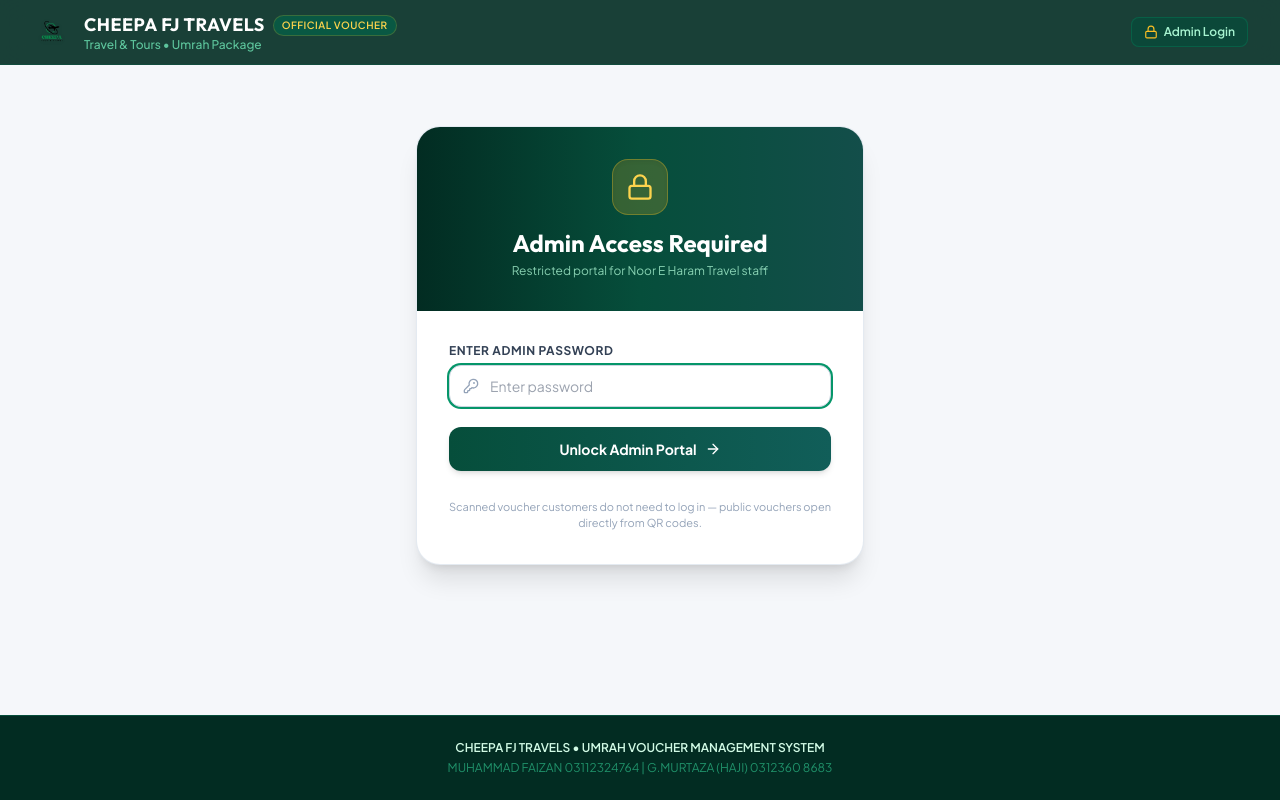
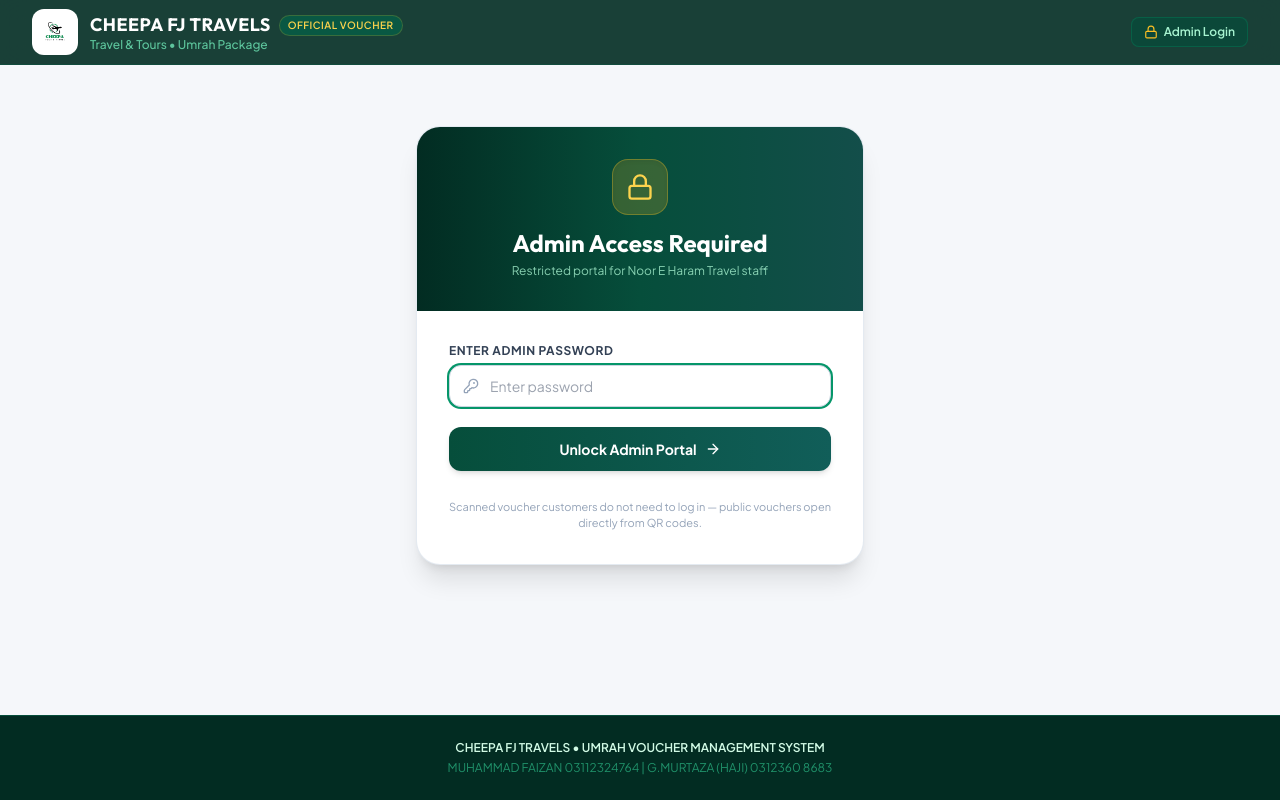
Before and after one commit to Madni112/Cheepa-Travels, a Next.js app: page / in a window 1280 px wide. Built offline with nearby package versions, Linux system fonts and the light colour scheme; no server answers; the database is empty; a web font is replaced by a local one.

Commit message:
Clean up card titles, hero text, and enhance navbar logo contrast for Cheepa FJ Travels

```diff
--- a/app/page.jsx
+++ b/app/page.jsx
@@ -95,13 +95,13 @@
             <div className="space-y-2 max-w-2xl">
               <div className="inline-flex items-center gap-2 px-3 py-1 rounded-full bg-emerald-800/80 text-amber-300 text-xs font-semibold border border-amber-400/20 backdrop-blur-sm">
                 <Sparkles className="w-3.5 h-3.5 text-amber-400" />
-                <span>Next.js QR Code Voucher Portal</span>
+                <span>Cheepa FJ Travels Portal</span>
               </div>
               <h1 className="text-3xl sm:text-4xl lg:text-5xl font-extrabold font-heading tracking-tight text-white">
                 Umrah Package Vouchers &amp; QR Verification
               </h1>
               <p className="text-emerald-200/90 text-sm sm:text-base leading-relaxed">
-                Complete digitised records for all <strong>12 vouchers</strong> from <span className="text-amber-300 font-medium">Book1.xlsx</span>. Each voucher is linked with dynamic live QR codes for instant mobile viewing and print handover.
+                Complete digitised Umrah vouchers for <strong>Cheepa FJ Travels</strong>. Each voucher is linked with dynamic live QR codes for instant mobile viewing and print handover.
               </p>
             </div>
 
@@ -182,12 +182,12 @@
                         <span className="text-[11px] font-bold font-mono px-2.5 py-0.5 rounded-full bg-emerald-100 text-emerald-800 border border-emerald-200/80">
                           {ubBadge}
                         </span>
-                        <span className="text-xs text-slate-400 font-medium truncate max-w-[140px]">
-                          {voucher.sheetName}
+                        <span className="text-[11px] text-slate-400 font-semibold uppercase tracking-wider truncate max-w-[140px]">
+                          CHEEPA FJ
                         </span>
                       </div>
-                      <h3 className="font-heading font-bold text-slate-900 text-lg group-hover:text-emerald-800 transition-colors mt-1 truncate max-w-[200px]">
-                        {voucher.party}
+                      <h3 className="font-heading font-bold text-slate-900 text-base sm:text-lg group-hover:text-emerald-800 transition-colors mt-1 uppercase truncate max-w-[200px]">
+                        {(voucher.party || '').replace(/(\s*\/\s*(MR|MRS|MS|MISS|CHD|INF|MSTR|MASTER|CHILD|INFANT|LADY|GENT))+\s*$/gi, '').replace(/\s*\(8\)$/i, '').trim().toUpperCase()}
                       </h3>
                     </div>
 
--- a/components/Navbar.jsx
+++ b/components/Navbar.jsx
@@ -18,12 +18,14 @@
         <div className="flex items-center justify-between h-16">
           {/* Brand */}
           <Link href={isAdmin ? '/' : pathname} className="flex items-center gap-3 group">
-            <Image
-              src={whiteLogo}
-              alt="Cheepa Travels Logo"
-              className="h-10 w-auto object-contain drop-shadow"
-              priority
-            />
+            <div className="bg-white p-1 rounded-xl shadow-xs border border-white/20 flex items-center justify-center">
+              <Image
+                src={whiteLogo}
+                alt="Cheepa FJ Travels Logo"
+                className="h-9 w-auto object-contain"
+                priority
+              />
+            </div>
             <div>
               <div className="flex items-center gap-2">
                 <span className="font-heading font-bold text-lg tracking-wide text-white group-hover:text-amber-300 transition-colors">
```
